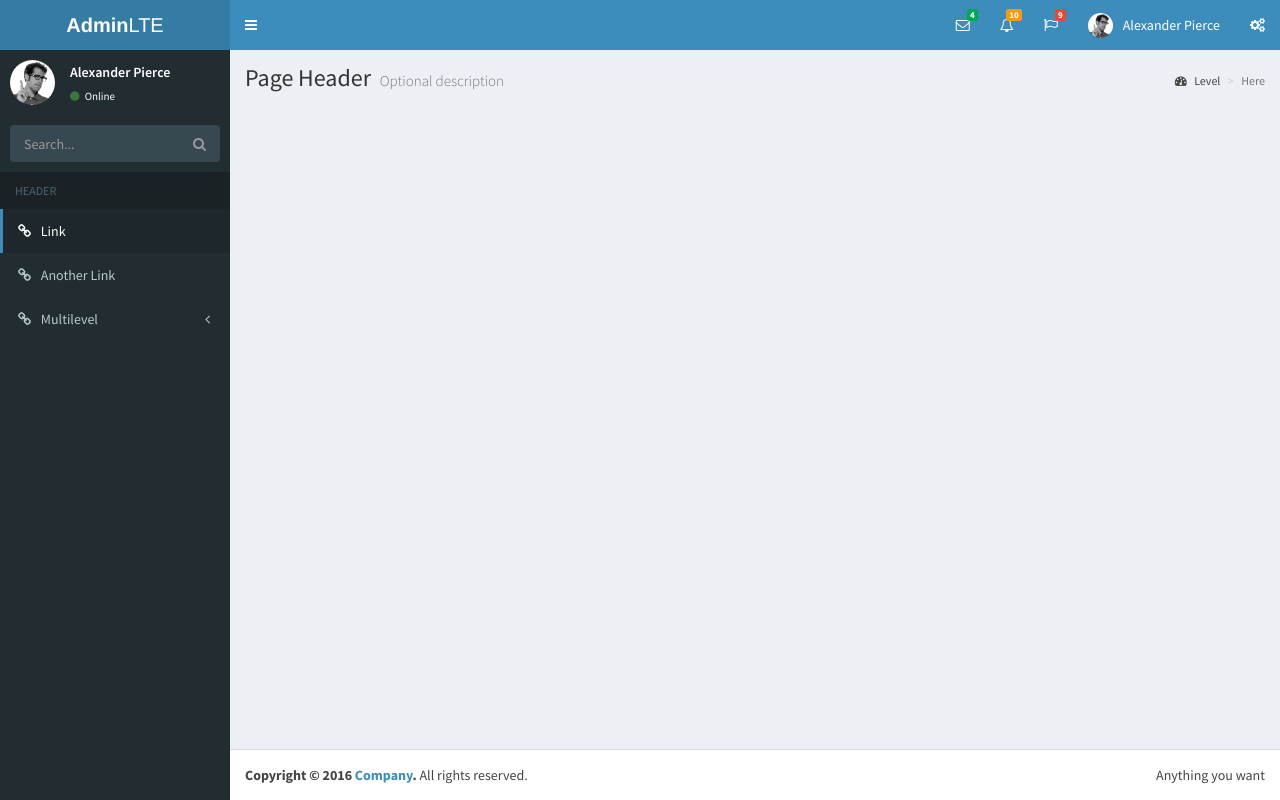
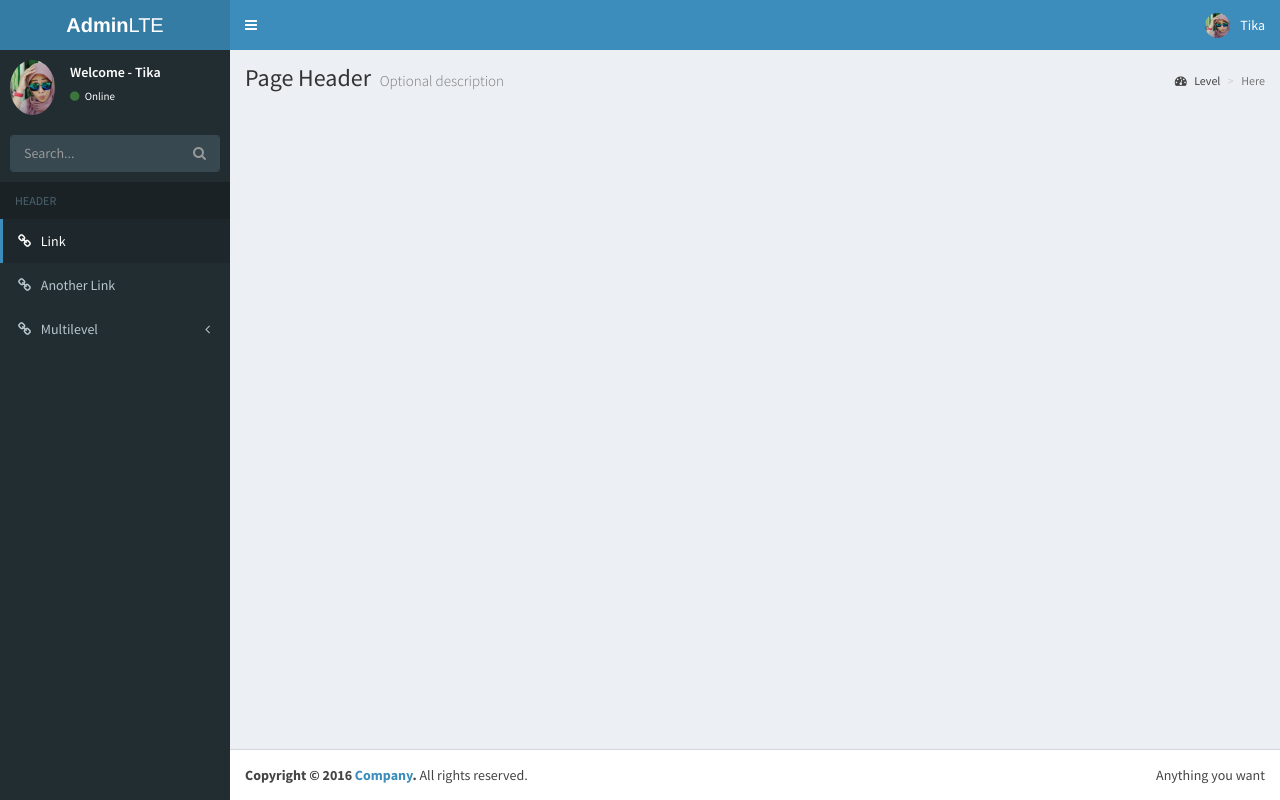
Before and after one commit to ingafter60/POSNew, a PHP site: page /dashboard.php in a window 1280 px wide. Run offline with PHP 8.4, Linux system fonts and the light colour scheme; some libraries are stand-ins or nearby versions.

Commit message:
42. Configure Dashboard for admin (finish)

```diff
--- a/dashboard.php
+++ b/dashboard.php
@@ -7,20 +7,20 @@ scratch. This page gets rid of all links and provides the needed markup only.
 <head>
   <meta charset="utf-8">
   <meta http-equiv="X-UA-Compatible" content="IE=edge">
-  <title>AdminLTE 2 | Starter</title>
+  <title>Tika | Admin</title>
   <!-- Tell the browser to be responsive to screen width -->
   <meta content="width=device-width, initial-scale=1, maximum-scale=1, user-scalable=no" name="viewport">
-  <link rel="stylesheet" href="bower_components/bootstrap/dist/css/bootstrap.min.css">
+  <link rel="stylesheet" href="assets/bootstrap/css/bootstrap.min.css">
   <!-- Font Awesome -->
-  <link rel="stylesheet" href="bower_components/font-awesome/css/font-awesome.min.css">
+  <link rel="stylesheet" href="assets/font-awesome/css/font-awesome.min.css">
   <!-- Ionicons -->
-  <link rel="stylesheet" href="bower_components/Ionicons/css/ionicons.min.css">
+  <link rel="stylesheet" href="assets/Ionicons/css/ionicons.min.css">
   <!-- Theme style -->
-  <link rel="stylesheet" href="dist/css/AdminLTE.min.css">
+  <link rel="stylesheet" href="assets/AdminLTE/css/AdminLTE.min.css">
   <!-- AdminLTE Skins. We have chosen the skin-blue for this starter
         page. However, you can choose any other skin. Make sure you
         apply the skin class to the body tag so the changes take effect. -->
-  <link rel="stylesheet" href="dist/css/skins/skin-blue.min.css">
+  <link rel="stylesheet" href="assets/AdminLTE/css/skins/skin-blue.min.css">
 
   <!-- HTML5 Shim and Respond.js IE8 support of HTML5 elements and media queries -->
   <!-- WARNING: Respond.js doesn't work if you view the page via file:// -->
@@ -76,119 +76,22 @@ desired effect
       <!-- Navbar Right Menu -->
       <div class="navbar-custom-menu">
         <ul class="nav navbar-nav">
-          <!-- Messages: style can be found in dropdown.less-->
-          <li class="dropdown messages-menu">
-            <!-- Menu toggle button -->
-            <a href="#" class="dropdown-toggle" data-toggle="dropdown">
-              <i class="fa fa-envelope-o"></i>
-              <span class="label label-success">4</span>
-            </a>
-            <ul class="dropdown-menu">
-              <li class="header">You have 4 messages</li>
-              <li>
-                <!-- inner menu: contains the messages -->
-                <ul class="menu">
-                  <li><!-- start message -->
-                    <a href="#">
-                      <div class="pull-left">
-                        <!-- User Image -->
-                        <img src="dist/img/user2-160x160.jpg" class="img-circle" alt="User Image">
-                      </div>
-                      <!-- Message title and timestamp -->
-                      <h4>
-                        Support Team
-                        <small><i class="fa fa-clock-o"></i> 5 mins</small>
-                      </h4>
-                      <!-- The message -->
-                      <p>Why not buy a new awesome theme?</p>
-                    </a>
-                  </li>
-                  <!-- end message -->
-                </ul>
-                <!-- /.menu -->
-              </li>
-              <li class="footer"><a href="#">See All Messages</a></li>
-            </ul>
-          </li>
-          <!-- /.messages-menu -->
-
-          <!-- Notifications Menu -->
-          <li class="dropdown notifications-menu">
-            <!-- Menu toggle button -->
-            <a href="#" class="dropdown-toggle" data-toggle="dropdown">
-              <i class="fa fa-bell-o"></i>
-              <span class="label label-warning">10</span>
-            </a>
-            <ul class="dropdown-menu">
-              <li class="header">You have 10 notifications</li>
-              <li>
-                <!-- Inner Menu: contains the notifications -->
-                <ul class="menu">
-                  <li><!-- start notification -->
-                    <a href="#">
-                      <i class="fa fa-users text-aqua"></i> 5 new members joined today
-                    </a>
-                  </li>
-                  <!-- end notification -->
-                </ul>
-              </li>
-              <li class="footer"><a href="#">View all</a></li>
-            </ul>
-          </li>
-          <!-- Tasks Menu -->
-          <li class="dropdown tasks-menu">
-            <!-- Menu Toggle Button -->
-            <a href="#" class="dropdown-toggle" data-toggle="dropdown">
-              <i class="fa fa-flag-o"></i>
-              <span class="label label-danger">9</span>
-            </a>
-            <ul class="dropdown-menu">
-              <li class="header">You have 9 tasks</li>
-              <li>
-                <!-- Inner menu: contains the tasks -->
-                <ul class="menu">
-                  <li><!-- Task item -->
-                    <a href="#">
-                      <!-- Task title and progress text -->
-                      <h3>
-                        Design some buttons
-                        <small class="pull-right">20%</small>
-                      </h3>
-                      <!-- The progress bar -->
-                      <div class="progress xs">
-                        <!-- Change the css width attribute to simulate progress -->
-                        <div class="progress-bar progress-bar-aqua" style="width: 20%" role="progressbar"
-                             aria-valuenow="20" aria-valuemin="0" aria-valuemax="100">
-                          <span class="sr-only">20% Complete</span>
-                        </div>
-                      </div>
-                    </a>
-                  </li>
-                  <!-- end task item -->
-                </ul>
-              </li>
-              <li class="footer">
-                <a href="#">View all tasks</a>
-              </li>
-            </ul>
-          </li>
           <!-- User Account Menu -->
           <li class="dropdown user user-menu">
             <!-- Menu Toggle Button -->
             <a href="#" class="dropdown-toggle" data-toggle="dropdown">
               <!-- The user image in the navbar-->
-              <img src="dist/img/user2-160x160.jpg" class="user-image" alt="User Image">
+              <img src="assets/AdminLTE/img/tika.jpg" class="user-image" alt="User Image">
               <!-- hidden-xs hides the username on small devices so only the image appears. -->
-              <span class="hidden-xs">Alexander Pierce</span>
+              <span class="hidden-xs">Tika</span>
             </a>
             <ul class="dropdown-menu">
               <!-- The user image in the menu -->
               <li class="user-header">
-                <img src="dist/img/user2-160x160.jpg" class="img-circle" alt="User Image">
-
+                <img src="assets/AdminLTE/img/tika.jpg" class="img-circle" alt="User Image">
                 <p>
-                  Alexander Pierce - Web Developer
-                  <small>Member since Nov. 2012</small>
+                  Tika - Web Developer
+                  <small>since Nov. 2020</small>
                 </p>
               </li>
               <!-- Menu Body -->
@@ -217,10 +120,6 @@ desired effect
               </li>
             </ul>
           </li>
-          <!-- Control Sidebar Toggle Button -->
-          <li>
-            <a href="#" data-toggle="control-sidebar"><i class="fa fa-gears"></i></a>
-          </li>
         </ul>
       </div>
     </nav>
@@ -234,10 +133,10 @@ desired effect
       <!-- Sidebar user panel (optional) -->
       <div class="user-panel">
         <div class="pull-left image">
-          <img src="dist/img/user2-160x160.jpg" class="img-circle" alt="User Image">
+          <img src="assets/AdminLTE/img/tika.jpg" class="img-circle" alt="User Image">
         </div>
         <div class="pull-left info">
-          <p>Alexander Pierce</p>
+          <p>Welcome - Tika</p>
           <!-- Status -->
           <a href="#"><i class="fa fa-circle text-success"></i> Online</a>
         </div>
@@ -396,13 +295,11 @@ desired effect
 <!-- REQUIRED JS SCRIPTS -->
 
 <!-- jQuery 3 -->
-<script src="bower_components/jquery/dist/jquery.min.js"></script>
+<script src="assets/jquery/jquery.min.js"></script>
 <!-- Bootstrap 3.3.7 -->
-<script src="bower_components/bootstrap/dist/js/bootstrap.min.js"></script>
+<script src="assets/bootstrap/js/bootstrap.min.js"></script>
 <!-- AdminLTE App -->
-<script src="dist/js/adminlte.min.js"></script>
-
-<!-- Optionally, you can add Slimscroll and FastClick plugins.
+<script src="assets/AdminLTE/js/adminlte.min.js"></script><!-- Optionally, you can add Slimscroll and FastClick plugins.
      Both of these plugins are recommended to enhance the
      user experience. -->
 </body>
```
